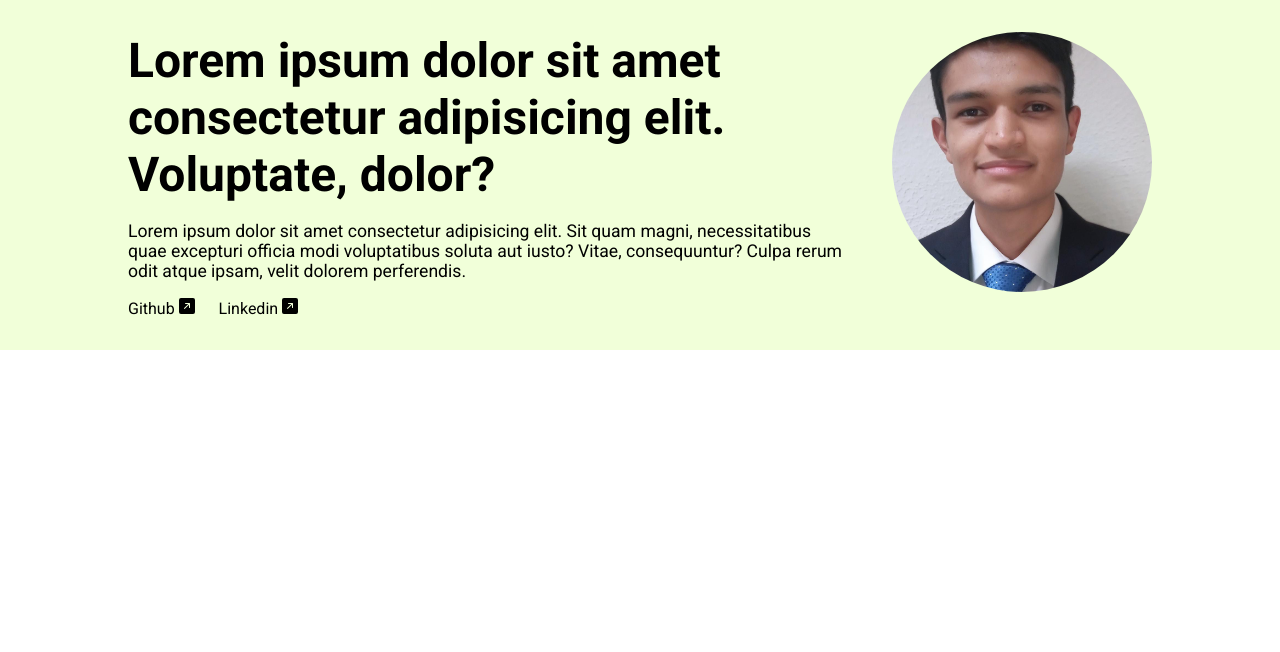
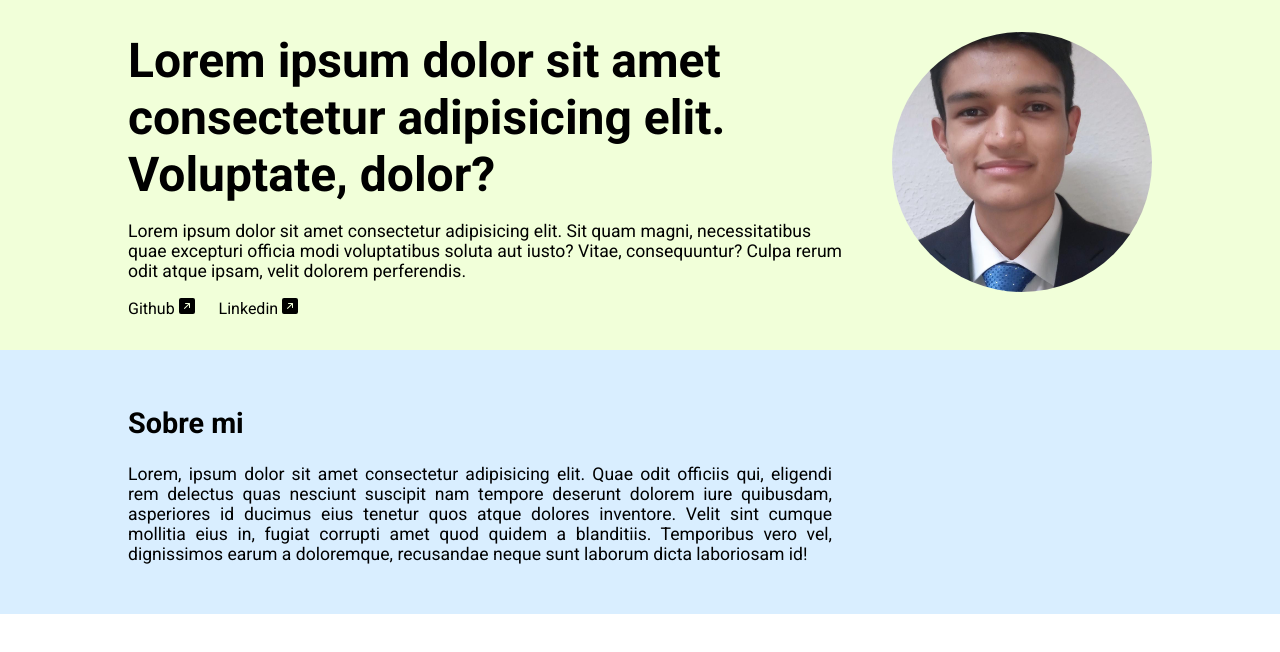
Before and after one commit to DanielC001/portafolio, a plain HTML site: page index.html in a window 1280 px wide. Drawn offline with Linux system fonts and the light colour scheme.

Commit message:
seccion sobre-mi

```diff
--- a/index.html
+++ b/index.html
@@ -42,6 +42,12 @@
                 <div class="foto"></div>
             </div>
         </section>
+        <section id="sobre-mi">
+            <div class="sobre-mi__container">
+                <h2 class="sobre-mi__container__titulo">Sobre mi</h2>
+                <p class="sobre-mi__container__parrafo">Lorem, ipsum dolor sit amet consectetur adipisicing elit. Quae odit officiis qui, eligendi rem delectus quas nesciunt suscipit nam tempore deserunt dolorem iure quibusdam, asperiores id ducimus eius tenetur quos atque dolores inventore. Velit sint cumque mollitia eius in, fugiat corrupti amet quod quidem a blanditiis. Temporibus vero vel, dignissimos earum a doloremque, recusandae neque sunt laborum dicta laboriosam id!</p>
+            </div>
+        </section>
     </main>
 </body>
 </html>
--- a/styles/estilos-secciones.css
+++ b/styles/estilos-secciones.css
@@ -39,3 +39,24 @@
     background-size: cover;
     border-radius: 130px;
 }
+
+/*Seccion sobre mi */
+#sobre-mi{
+    background-color: rgb(217, 238, 255);
+    height: auto;
+    width: 100vw;
+}
+
+.sobre-mi__container{
+    width: 55%;
+    padding: 2rem 10%;
+    text-align: justify;
+}
+
+.sobre-mi__container__titulo{
+    font-size: 1.8rem;
+}
+
+.sobre-mi__container__parrafo{
+    font-size: 1.1rem;
+}
```
